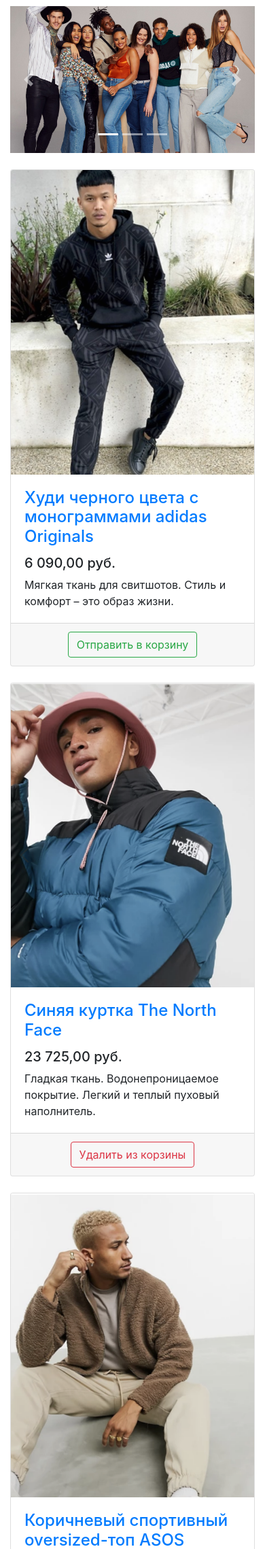
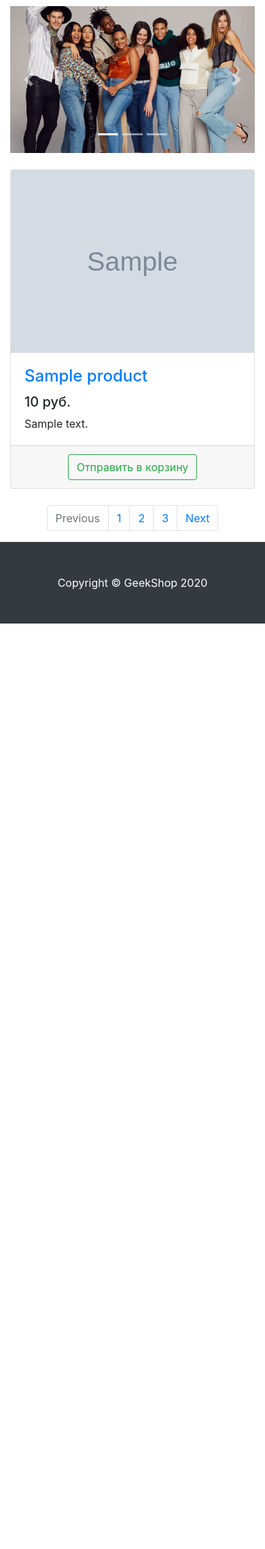
Before and after one commit to Vladislav23R/geekshop, a Django app: template products/templates/products/products.html in a window 390 px wide. Shown: the part 413-2691 px from the top of the page at 68% size. After the commit the page ends 1330 px from the top, so only its background shows below. Run offline with Django 3.2, Linux system fonts and the light colour scheme; the template is opened without the code that fills it: most values are stand-ins (such as "Sample title", 1, 10 or a date in 2020); grey boxes marked "Sample" are stand-in pictures; parts of the project's set-up code (start-up, migrations or seed data) failed here and were passed over; some libraries are stand-ins or nearby versions.

Commit message:
added dynamic content output

```diff
--- a/geekshop/urls.py
+++ b/geekshop/urls.py
@@ -17,11 +17,10 @@ from django.contrib import admin
 from django.urls import path
 
 
-from products.views import index, products, test
+from products.views import index, products
 
 urlpatterns = [
     path('admin/', admin.site.urls),
     path('', index, name='index'),
     path('products/', products, name='products'),
-    path('test/', test, name='test')
 ]
--- a/products/templates/products/products.html
+++ b/products/templates/products/products.html
@@ -8,7 +8,6 @@
 
 <!-- Page Content -->
 {% block content %}
-    {% if products %}
     <div class="container">
 
         <div class="row">
@@ -49,138 +48,43 @@
                                  alt="Third slide">
                         </div>
                     </div>
-                    <a class="carousel-control-prev" href="#carouselExampleIndicators" role="button" data-slide="prev">
+                    <a class="carousel-control-prev" href="#carouselExampleIndicators" role="button"
+                       data-slide="prev">
                         <span class="carousel-control-prev-icon" aria-hidden="true"></span>
                         <span class="sr-only">Previous</span>
                     </a>
-                    <a class="carousel-control-next" href="#carouselExampleIndicators" role="button" data-slide="next">
+                    <a class="carousel-control-next" href="#carouselExampleIndicators" role="button"
+                       data-slide="next">
                         <span class="carousel-control-next-icon" aria-hidden="true"></span>
                         <span class="sr-only">Next</span>
                     </a>
                 </div>
 
+                {% if products %}
                     <div class="row">
 
+                        {% for product in products %}
                             <div class="col-lg-4 col-md-6 mb-4">
                                 <div class="card h-100">
                                     <a href="#">
                                         <img class="card-img-top"
-                                     src="{% static 'vendor/img/products/Adidas-hoodie.png' %}"
+                                             src="{% static product.image %}"
                                              alt="">
                                     </a>
                                     <div class="card-body">
                                         <h4 class="card-title">
-                                    <a href="#">Худи черного цвета с монограммами adidas Originals</a>
+                                            <a href="#">{{ product.name }}</a>
                                         </h4>
-                                <h5>6 090,00 руб.</h5>
-                                <p class="card-text">Мягкая ткань для свитшотов. Стиль и комфорт – это образ жизни.</p>
+                                        <h5>{{ product.price }} руб.</h5>
+                                        <p class="card-text">{{ product.description }}</p>
                                     </div>
                                     <div class="card-footer text-center">
-                                <button type="button" class="btn btn-outline-success">Отправить в корзину</button>
+                                        <button type="button" class="btn btn-outline-success">Отправить в корзину
+                                        </button>
                                     </div>
                                 </div>
                             </div>
-
-                    <div class="col-lg-4 col-md-6 mb-4">
-                        <div class="card h-100">
-                            <a href="#">
-                                <img class="card-img-top"
-                                     src="{% static 'vendor/img/products/Blue-jacket-The-North-Face.png' %}" alt="">
-                            </a>
-                            <div class="card-body">
-                                <h4 class="card-title">
-                                    <a href="#">Синяя куртка The North Face</a>
-                                </h4>
-                                <h5>23 725,00 руб.</h5>
-                                <p class="card-text">
-                                    Гладкая ткань. Водонепроницаемое покрытие. Легкий и теплый пуховый наполнитель.
-                                </p>
-                            </div>
-                            <div class="card-footer text-center">
-                                <button type="button" class="btn btn-outline-danger">Удалить из корзины</button>
-                            </div>
-                        </div>
-                    </div>
-
-                    <div class="col-lg-4 col-md-6 mb-4">
-                        <div class="card h-100">
-                            <a href="#">
-                                <img class="card-img-top"
-                                     src="{% static 'vendor/img/products/Brown-sports-oversized-top-ASOS-DESIGN.png' %}"
-                                     alt="">
-                            </a>
-                            <div class="card-body">
-                                <h4 class="card-title">
-                                    <a href="#">Коричневый спортивный oversized-топ ASOS DESIGN</a>
-                                </h4>
-                                <h5>3 390,00 руб.</h5>
-                                <p class="card-text">Материал с плюшевой текстурой. Удобный и мягкий.</p>
-                            </div>
-                            <div class="card-footer text-center">
-                                <button type="button" class="btn btn-outline-success">Отправить в корзину</button>
-                            </div>
-                        </div>
-                    </div>
-
-                    <div class="col-lg-4 col-md-6 mb-4">
-                        <div class="card h-100">
-                            <a href="#">
-                                <img class="card-img-top"
-                                     src="{% static 'vendor/img/products/Black-Nike-Heritage-backpack.png' %}"
-                                     alt="">
-                            </a>
-                            <div class="card-body">
-                                <h4 class="card-title">
-                                    <a href="#">Черный рюкзак Nike Heritage</a>
-                                </h4>
-                                <h5>2 340,00 руб.</h5>
-                                <p class="card-text">Плотная ткань. Легкий материал.</p>
-                            </div>
-                            <div class="card-footer text-center">
-                                <button type="button" class="btn btn-outline-success">Отправить в корзину</button>
-                            </div>
-                        </div>
-                    </div>
-
-                    <div class="col-lg-4 col-md-6 mb-4">
-                        <div class="card h-100">
-                            <a href="#">
-                                <img class="card-img-top"
-                                     src="{% static 'vendor/img/products/Black-Dr-Martens-shoes.png' %}"
-                                     alt="">
-                            </a>
-                            <div class="card-body">
-                                <h4 class="card-title">
-                                    <a href="#">Черные туфли на платформе с 3 парами люверсов Dr Martens 1461 Bex</a>
-                                </h4>
-                                <h5>13 590,00 руб.</h5>
-                                <p class="card-text">Гладкий кожаный верх. Натуральный материал.</p>
-                            </div>
-                            <div class="card-footer text-center">
-                                <button type="button" class="btn btn-outline-success">Отправить в корзину</button>
-                            </div>
-                        </div>
-                    </div>
-
-                    <div class="col-lg-4 col-md-6 mb-4">
-                        <div class="card h-100">
-                            <a href="#">
-                                <img class="card-img-top"
-                                     src="{% static 'vendor/img/products/Dark-blue-wide-leg-ASOs-DESIGN-trousers.png' %}"
-                                     alt="">
-                            </a>
-                            <div class="card-body">
-                                <h4 class="card-title">
-                                    <a href="#">Темно-синие широкие строгие брюки ASOS DESIGN</a>
-                                </h4>
-                                <h5>2 890,00 руб.</h5>
-                                <p class="card-text">Легкая эластичная ткань сирсакер Фактурная ткань.</p>
-                            </div>
-                            <div class="card-footer text-center">
-                                <button type="button" class="btn btn-outline-success">Отправить в корзину</button>
-                            </div>
-                        </div>
-                    </div>
+                        {% endfor %}
 
                     </div>
 
@@ -199,12 +103,15 @@
                     </nav>
 
                     </div>
-
+                {% else %}
+                    <div class="row">
+                        <h4>Товаров нет</h4>
+                    </div>
+                {% endif %}
         </div>
 
     </div>
     <!-- /.container -->
-    {% endif %}
 {% endblock %}
 
 {% block footer %}
--- a/products/views.py
+++ b/products/views.py
@@ -14,31 +14,37 @@ def products(request):
         'title': 'Products',
         'products': [
             {
+                'image': 'vendor/img/products/Adidas-hoodie.png',
                 'name': 'Худи черного цвета с монограммами adidas Originals',
                 'price': '6090,00',
                 'description': 'Мягкая ткань для свитшотов. Стиль и комфорт – это образ жизни.'
             },
             {
+                'image': 'vendor/img/products/Blue-jacket-The-North-Face.png',
                 'name': 'Синяя куртка The North Face',
                 'price': '23 725,00',
                 'description': 'Гладкая ткань. Водонепроницаемое покрытие. Легкий и теплый пуховый наполнитель.'
             },
             {
+                'image': 'vendor/img/products/Brown-sports-oversized-top-ASOS-DESIGN.png',
                 'name': 'Коричневый спортивный oversized-топ ASOS DESIGN',
                 'price': '3 390,00',
                 'description': 'Материал с плюшевой текстурой. Удобный и мягкий.'
             },
             {
+                'image': 'vendor/img/products/Black-Nike-Heritage-backpack.png',
                 'name': 'Черный рюкзак Nike Heritage',
                 'price': '2 340,00',
                 'description': 'Плотная ткань. Легкий материал.'
             },
             {
+                'image': 'vendor/img/products/Black-Dr-Martens-shoes.png',
                 'name': 'Черные туфли на платформе с 3 парами люверсов Dr Martens 1461 Bex',
                 'price': '13 590,00',
                 'description': 'Гладкий кожаный верх. Натуральный материал.'
             },
             {
+                'image': 'vendor/img/products/Dark-blue-wide-leg-ASOs-DESIGN-trousers.png',
                 'name': 'Темно-синие широкие строгие брюки ASOS DESIGN',
                 'price': '2 890,00',
                 'description': 'Легкая эластичная ткань сирсакер Фактурная ткань.'
```
Lines whose indentation alone changed are shown as unchanged.
